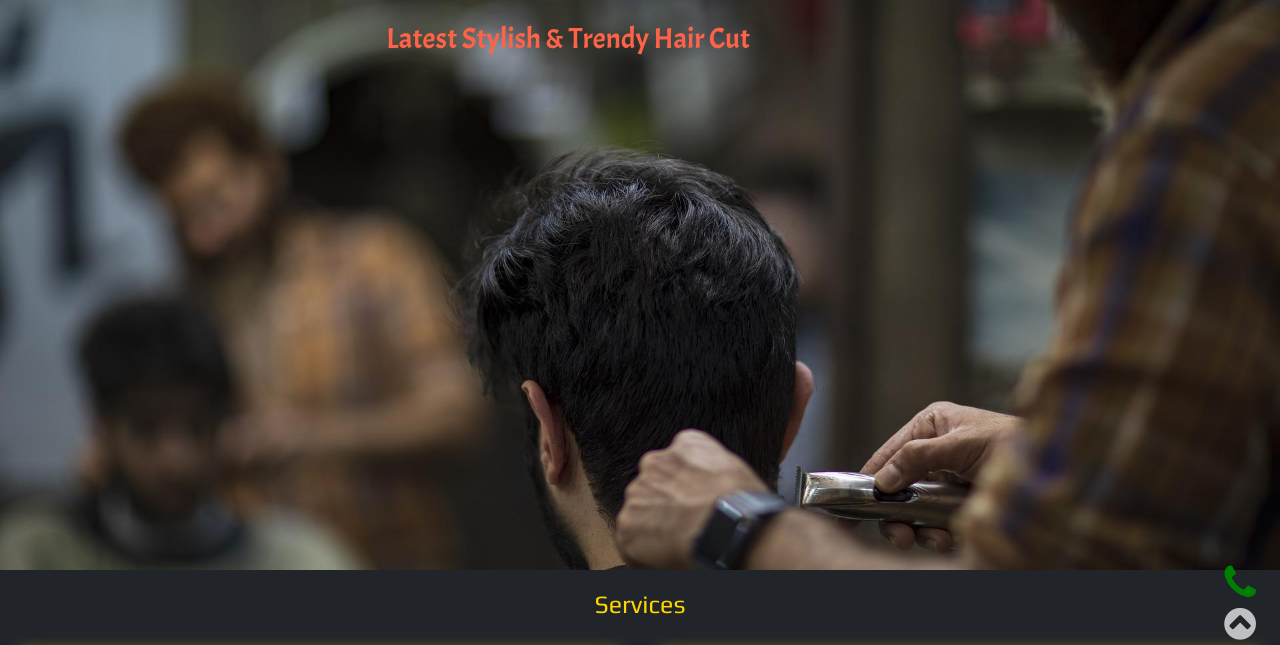
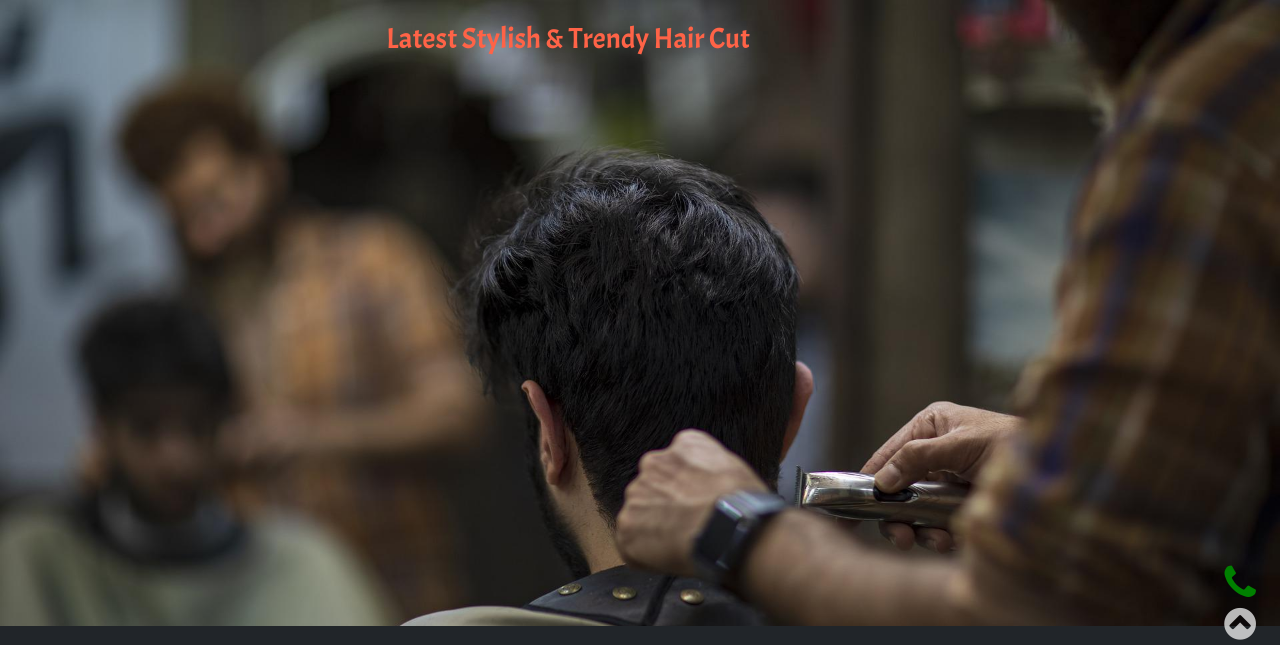
Before and after one commit to omkar810/Krishna-s-Hair-Care, a plain HTML site: page index.html in a window 1280 px wide. Shown: the part 131-776 px from the top of the page. Drawn offline with nearby package versions, Linux system fonts and the light colour scheme; a web font is replaced by a local one.

Commit message:
Update style.css

```diff
--- a/style.css
+++ b/style.css
@@ -13,7 +13,7 @@ nav{
 }
 /* homepage */
 .bg-img{
-    height: 80vh;
+    height: 87vh;
 }
 .bg-img::before{
     content: "";
```
